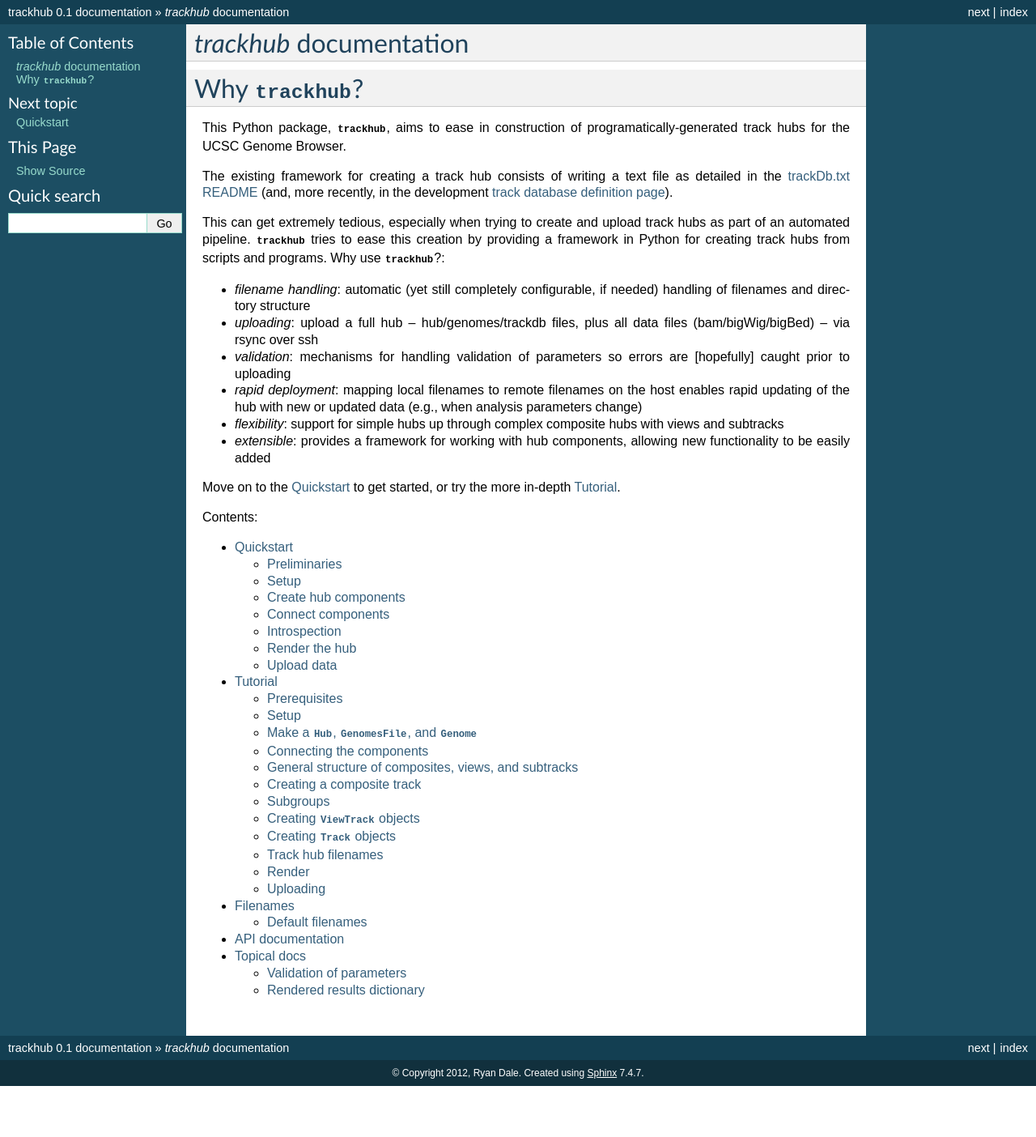
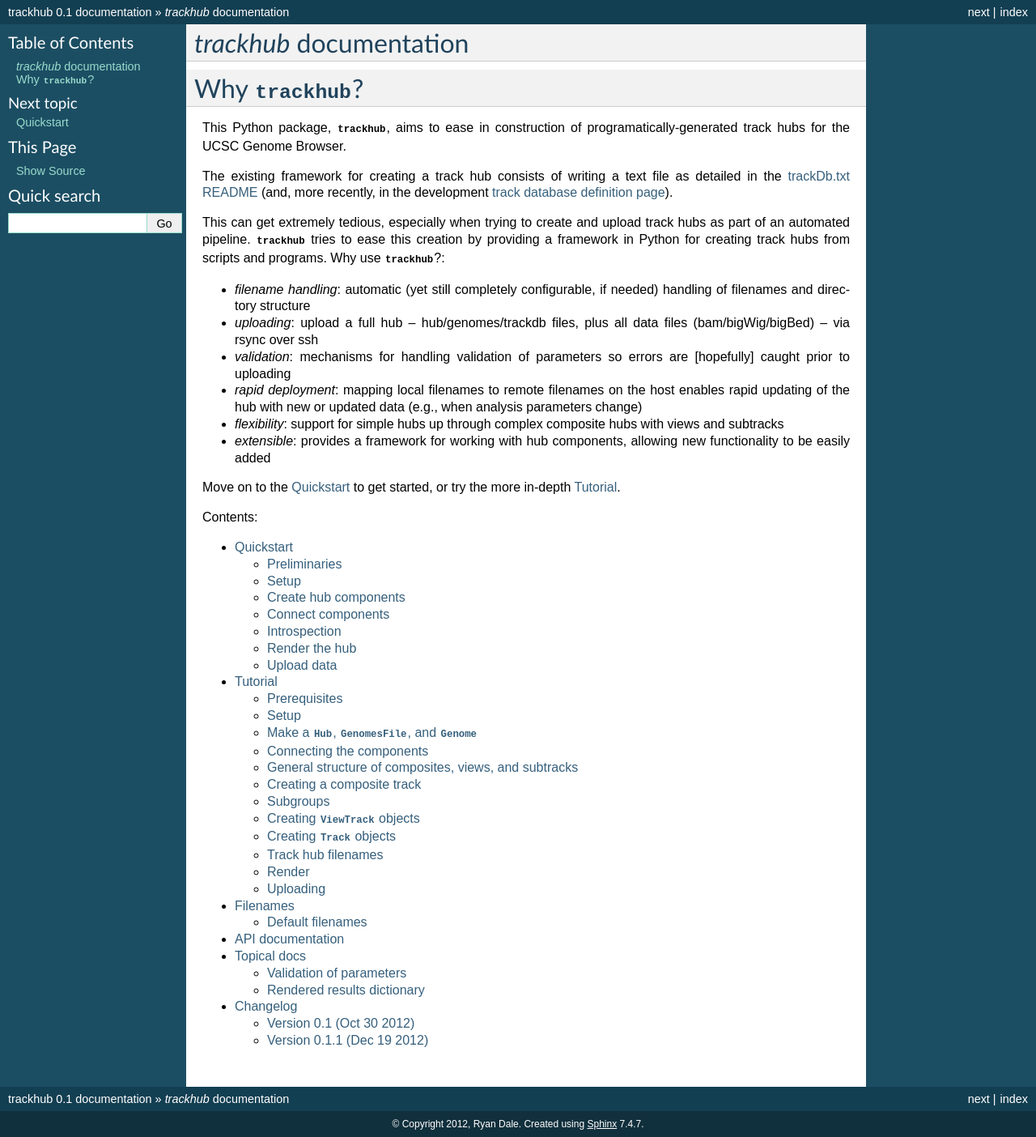
Before and after one commit to daler/trackhub, a Sphinx documentation site: the page built from doc/source/index.rst, in a window 1280 px wide. Shown: the whole page at 81% size. Built offline with Sphinx 7.4.7, drawn with Linux system fonts in a browser that asks for light colours; before the commit the page ends 1341 px from its top, so only the background shows below that.

Commit message:
changelog and version bump

```diff
--- /dev/null
+++ b/doc/source/changelog.rst
@@ -0,0 +1,20 @@
+Changelog
+=========
+
+Version 0.1 (Oct 30 2012)
+-------------------------
+Initial release
+
+Version 0.1.1 (Dec 19 2012)
+---------------------------
+- Initial support for SuperTracks (Venkat Malladi)
+- Support for vcfTabix format (Venkat Malladi)
+- Support for most known UCSC parameters (in constants.py) (Venkat Malladi)
+- Support for aggregate tracks (Venkat Malladi)
+- `default_hub()` function for creating a fully-connected set of components
+- `long_label` for tracks defaults to `short_label`
+- `run_local` kwarg for upload functions to upload hubs/data locally
+- various typo and consistency fixes in docs
+- improvements to automatic track URL handling
+- better support for adding single tracks
+- subgroups incrementally updated rather than replaced
--- a/doc/source/index.rst
+++ b/doc/source/index.rst
@@ -49,3 +49,4 @@
     filenames
     autodocs
     developers
+    changelog
--- a/trackhub/version.py
+++ b/trackhub/version.py
@@ -1 +1 @@
-version="0.1"
+version="0.1.1"
```
